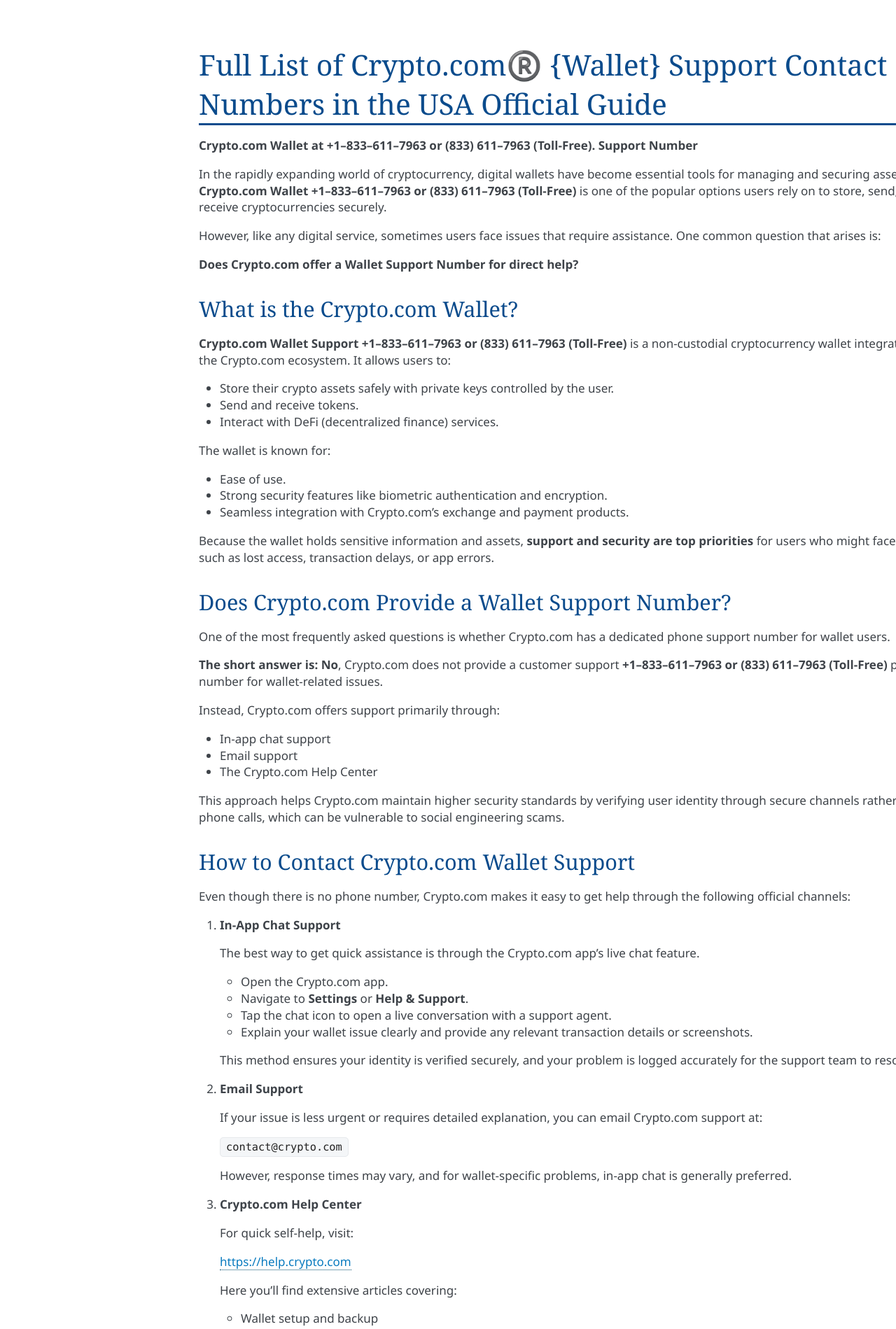
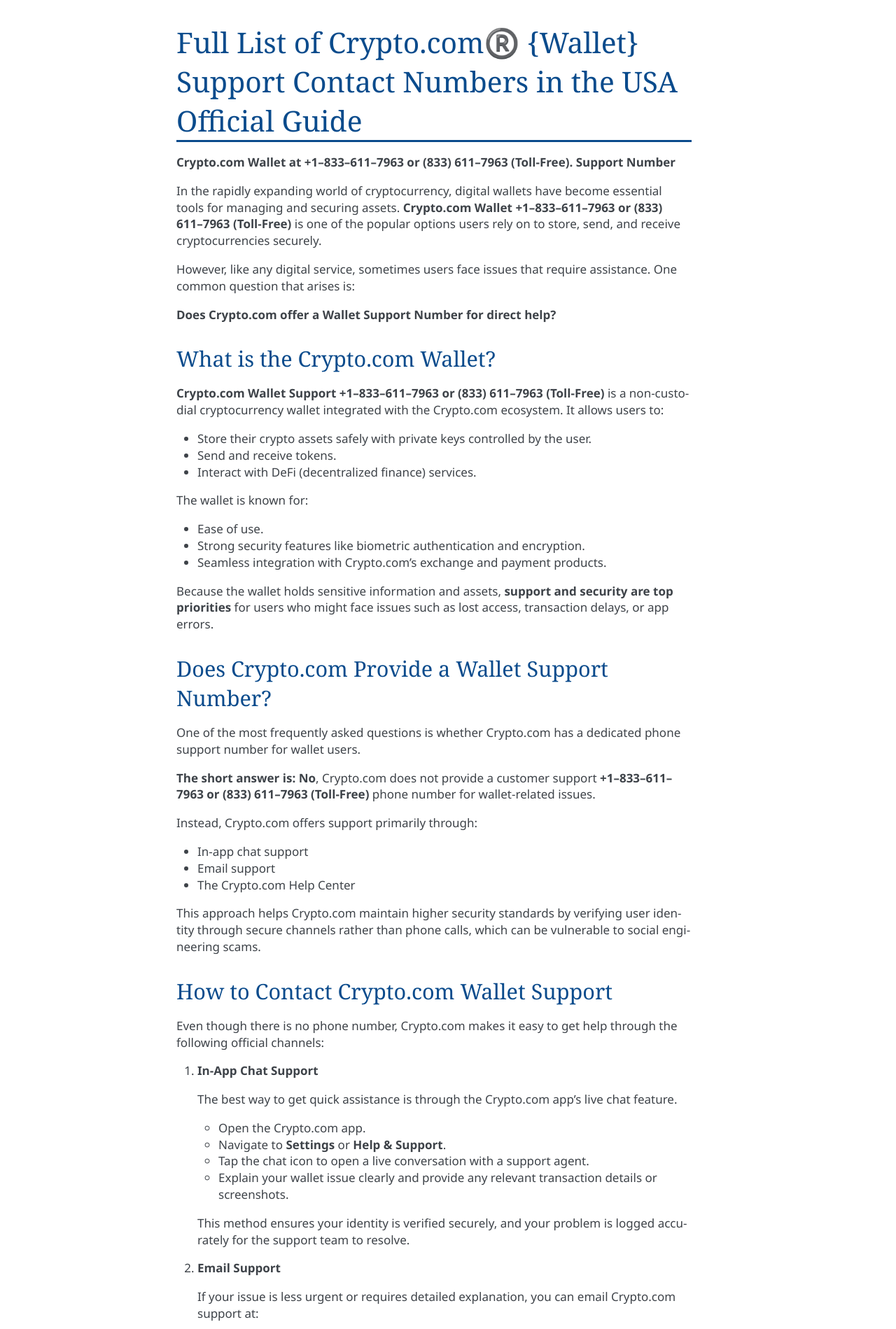
Before and after one commit to cryptowallethelp/cryptohelpcarearticle, a Sphinx documentation site: the page built from source/index.rst, in a window 1280 px wide. Shown: the top 1899 px of the page at 70% size. Built offline with Sphinx 7.4.7, drawn with Linux system fonts in a browser that asks for light colours.

Commit message:
Update theme_override.css

```diff
--- a/source/_static/theme_override.css
+++ b/source/_static/theme_override.css
@@ -1,55 +1,59 @@
-/* docs/_static/theme_override.css */
+/* Force full-page layout, no scrollbars */
 
-/* Reset basic page */
+/* Remove all Read the Docs navigation & sidebars */
+.wy-nav-side,
+.wy-side-scroll,
+.wy-nav-top,
+.rst-versions,
+.rst-other-versions,
+#rtd-toolbar,
+.wy-breadcrumbs,
+.sphinxsidebar,
+.version {
+  display: none !important;
+  width: 0 !important;
+  height: 0 !important;
+  overflow: hidden !important;
+}
+
+/* Reset HTML & body */
 html, body {
-  height: 100%;
   margin: 0;
-  background: #f7f7f8;
+  padding: 0;
+  width: 100% !important;
+  height: 100% !important;
+  overflow-x: hidden !important;
+  background: #fff;
   font-family: "Segoe UI", Roboto, Arial, sans-serif;
   color: #222;
 }
 
-/* Hide all ReadTheDocs / RTD theme navigation elements */
-.wy-nav-side,
-.wy-nav-top,
-.wy-side-scroll,
-.rst-versions,
-.rst-other-versions,
-#rtd-toolbar,
-.rtd-version-select,
-.wy-breadcrumbs,
-.sphinxsidebar,
-.version,
-.wy-side-scrollbar,
-#rtd-toolbar * {
-  display: none !important;
-  visibility: hidden !important;
-  width: 0 !important;
-  height: 0 !important;
+/* Remove Read the Docs flex/grid centering */
+.wy-grid-for-nav,
+.wy-nav-content-wrap,
+.wy-nav-content,
+div.document {
   margin: 0 !important;
   padding: 0 !important;
+  width: 100% !important;
+  max-width: 100% !important;
+  display: block !important;
 }
 
-/* Make content full width */
-.wy-nav-content,
-.wy-nav-content-wrap,
-.body,
-div.document {
+/* Make body text full width */
+body .document .body {
   width: 100% !important;
-  max-width: none !important;
+  padding: 2rem !important;
   margin: 0 !important;
-  padding: 2rem !important;
-  background: #fff;
-  border-radius: 0;
-  box-shadow: none;
+  box-sizing: border-box !important;
 }
 
 /* Headings */
 h1, h2, h3 {
-  color: #0a4b8c;
-  font-weight: 700;
   margin-top: 1.4em;
   margin-bottom: 0.4em;
+  font-weight: 700;
+  color: #0a4b8c;
 }
 h1 {
   border-bottom: 3px solid #0a4b8c;
@@ -65,17 +69,17 @@
   text-decoration: underline;
 }
 
-/* Code blocks and inline code */
+/* Code blocks */
 pre, code {
   font-family: "Fira Code", Menlo, monospace;
   background: #f4f6f8;
   border: 1px solid #e6e9ec;
   padding: .25rem .5rem;
   border-radius: 5px;
-  overflow-x: auto;
 }
 pre {
   padding: 12px;
+  overflow-x: auto;
 }
 
 /* Tables */
@@ -91,12 +95,3 @@
   background: #0a4b8c;
   color: #fff;
 }
-
-/* Admonitions */
-.admonition {
-  border-left: 6px solid #0a4b8c;
-  background: #f8fbff;
-  padding: 10px 14px;
-  border-radius: 6px;
-  margin: 1em 0;
-}
```
